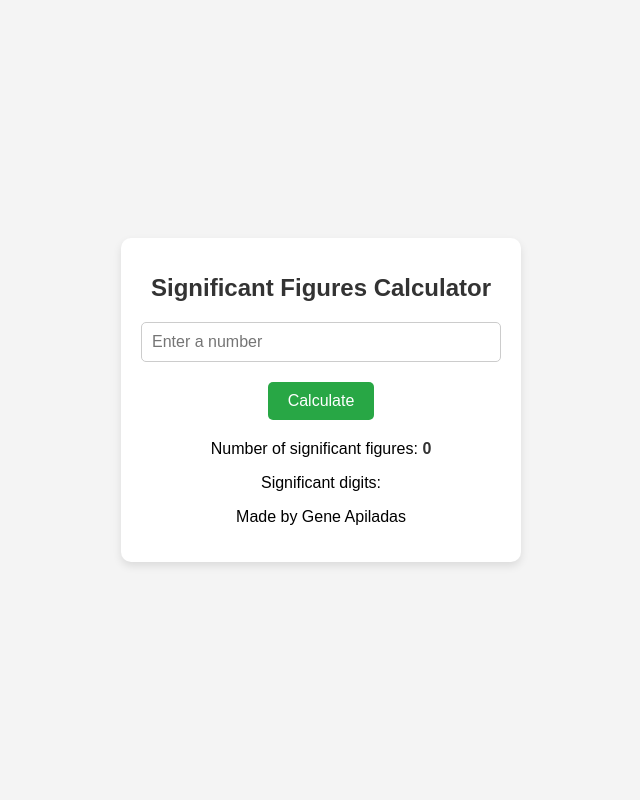
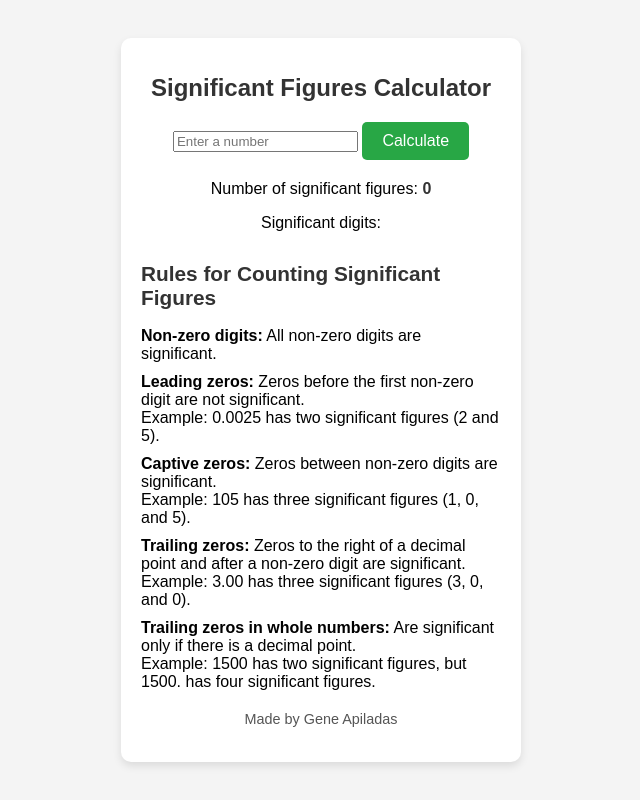
Before and after one commit to gnaplds/significant-figures, a plain HTML site: page index.html in a window 1280 px wide. Shown: the whole page, without its empty margins (319-959 px from the left). Drawn offline with Linux system fonts and the light colour scheme.

Commit message:
added rules container

```diff
--- a/index.html
+++ b/index.html
@@ -20,6 +20,25 @@
         <p>Significant digits: <span id="significantDigits"></span></p>
     </div>
 
+    <div id="rules">
+      <h2>Rules for Counting Significant Figures</h2>
+      <ul>
+          <li><strong>Non-zero digits:</strong> All non-zero digits are significant.</li>
+          <li><strong>Leading zeros:</strong> Zeros before the first non-zero digit are not significant. <br>
+              Example: 0.0025 has two significant figures (2 and 5).
+          </li>
+          <li><strong>Captive zeros:</strong> Zeros between non-zero digits are significant. <br>
+              Example: 105 has three significant figures (1, 0, and 5).
+          </li>
+          <li><strong>Trailing zeros:</strong> Zeros to the right of a decimal point and after a non-zero digit are significant. <br>
+              Example: 3.00 has three significant figures (3, 0, and 0).
+          </li>
+          <li><strong>Trailing zeros in whole numbers:</strong> Are significant only if there is a decimal point. <br>
+              Example: 1500 has two significant figures, but 1500. has four significant figures.
+          </li>
+        </ul>
+    </div>
+
     <footer>
       <p>Made by Gene Apiladas</p>
     </footer>
--- a/styles.css
+++ b/styles.css
@@ -8,6 +8,7 @@ body {
   margin: 0;
   padding: 0;
   display: flex;
+  flex-direction: column; /* Allow footer to stay at the bottom */
   justify-content: center;
   align-items: center;
   height: 100vh;
@@ -29,7 +30,7 @@ h1 {
   font-size: 1.5em; /* Responsive font size */
 }
 
-input[type="text"] {
+input[type="number"] {
   width: 100%; /* Full width for input */
   padding: 10px;
   margin-bottom: 20px;
@@ -62,6 +63,33 @@ button:hover {
   color: #333;
 }
 
+/* Rules Section Styling */
+#rules {
+  margin-top: 30px; /* Space above the rules section */
+  text-align: left; /* Align text to the left for better readability */
+}
+
+#rules h2 {
+  color: #333;
+  font-size: 1.3em; /* Responsive font size for rules */
+}
+
+#rules ul {
+  list-style-type: none; /* Remove bullet points */
+  padding: 0; /* Remove padding */
+}
+
+#rules li {
+  margin: 10px 0; /* Space between rules */
+}
+
+/* Footer Styling */
+footer {
+  margin-top: 20px;
+  font-size: 0.9em; /* Slightly smaller font size */
+  color: #555;
+}
+
 /* Media Queries for Responsiveness */
 @media (max-width: 600px) {
   h1 {
```
